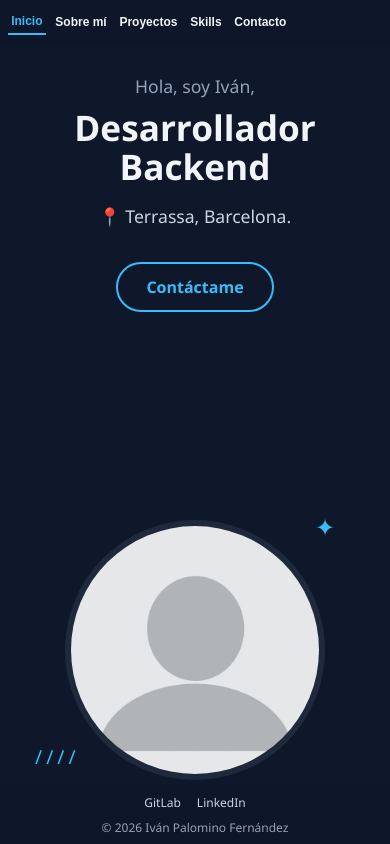
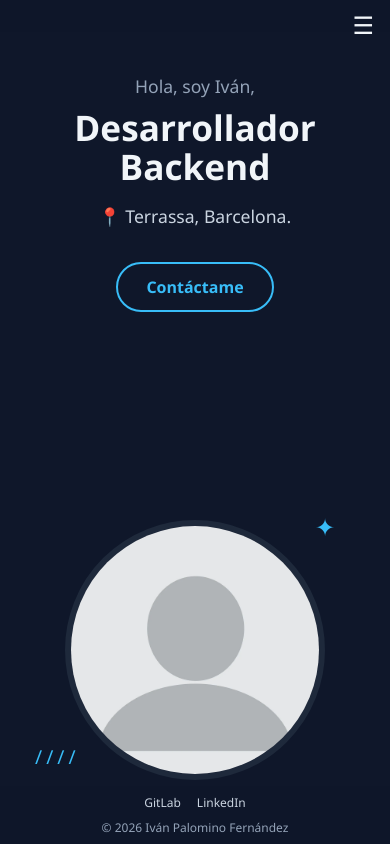
Before and after one commit to Ipalominof04/Portfolio, a React (Vite) app in the folder frontend/: page / in a window 390 px wide. Built offline with nearby package versions, Linux system fonts and the light colour scheme.

Commit message:
bugs responsive

```diff
--- a/frontend/src/components/Navbar.tsx
+++ b/frontend/src/components/Navbar.tsx
@@ -1,29 +1,62 @@
+import { useState } from 'react';
 import './css/Navbar.css';
+
 interface NavbarProps {
   seccionActiva: string;
   onCambiarSeccion: (seccion: string) => void;
 }
 
 export default function Navbar({ seccionActiva, onCambiarSeccion }: NavbarProps) {
+  const [menuAbierto, setMenuAbierto] = useState(false);
+
   const items = [
     { id: 'home', label: 'Inicio' },
     { id: 'aboutme', label: 'Sobre mí' },
     { id: 'projects', label: 'Proyectos' },
-    { id: 'skills', label: 'Skills' },
+    { id: 'habilities', label: 'Skills' },
     { id: 'contact', label: 'Contacto' },
   ];
 
+  const handleClickItem = (id: string) => {
+    onCambiarSeccion(id);
+    setMenuAbierto(false); // cierra el menú al elegir una sección
+  };
+
   return (
     <nav className="navbar">
+      <div className="navbar-desktop">
         {items.map((item) => (
           <button
             key={item.id}
             className={seccionActiva === item.id ? 'active' : ''}
-          onClick={() => onCambiarSeccion(item.id)}
+            onClick={() => handleClickItem(item.id)}
           >
             {item.label}
           </button>
         ))}
+      </div>
+
+      <button
+        className="navbar-toggle"
+        onClick={() => setMenuAbierto(!menuAbierto)}
+        aria-label="Abrir menú"
+      >
+        {menuAbierto ? '✕' : '☰'}
+      </button>
+
+      {menuAbierto && (
+        <div className="navbar-mobile">
+          {items.map((item) => (
+            <button
+              key={item.id}
+              className={seccionActiva === item.id ? 'active' : ''}
+              onClick={() => handleClickItem(item.id)}
+            >
+              {item.label}
+            </button>
+          ))}
+        </div>
+      )}
     </nav>
   );
 }
--- a/frontend/src/components/css/Navbar.css
+++ b/frontend/src/components/css/Navbar.css
@@ -5,14 +5,18 @@
   width: 100%;
   background-color: rgba(15, 23, 42, 0.9);
   backdrop-filter: blur(6px);
-  display: flex;
-  justify-content: center;
-  gap: 2rem;
   padding: 1rem;
   z-index: 100;
 }
 
-.navbar button {
+.navbar-desktop {
+  display: flex;
+  justify-content: center;
+  gap: 2rem;
+}
+
+.navbar-desktop button,
+.navbar-mobile button {
   background: none;
   border: none;
   color: #f1f5f9;
@@ -23,28 +27,54 @@
   transition: color 0.2s ease;
 }
 
-.navbar button:hover {
+.navbar-desktop button:hover,
+.navbar-mobile button:hover {
   color: #38bdf8;
 }
 
-.navbar button.active {
+.navbar-desktop button.active,
+.navbar-mobile button.active {
   color: #38bdf8;
   border-bottom: 2px solid #38bdf8;
 }
 
+.navbar-toggle {
+  display: none;
+  background: none;
+  border: none;
+  color: #f1f5f9;
+  font-size: 1.5rem;
+  cursor: pointer;
+  position: absolute;
+  top: 0.75rem;
+  right: 1rem;
+}
+
+.navbar-mobile {
+  display: none;
+}
+
 @media (max-width: 600px) {
-  .navbar {
-    gap: 0.4rem;
-    padding: 0.6rem 0.5rem;
-    overflow-x: auto;
-    justify-content: flex-start;
-    -webkit-overflow-scrolling: touch;
+  .navbar-desktop {
+    display: none;
   }
 
-  .navbar button {
-    font-size: 0.75rem;
-    white-space: nowrap;
-    flex-shrink: 0;
-    padding: 0.3rem 0.2rem;
+  .navbar-toggle {
+    display: block;
+  }
+
+  .navbar-mobile {
+    display: flex;
+    flex-direction: column;
+    align-items: center;
+    gap: 0.75rem;
+    margin-top: 2.5rem;
+    padding-bottom: 0.5rem;
+  }
+
+  .navbar-mobile button {
+    width: 100%;
+    text-align: center;
+    padding: 0.6rem;
   }
 }
```
Lines whose indentation alone changed are shown as unchanged.
